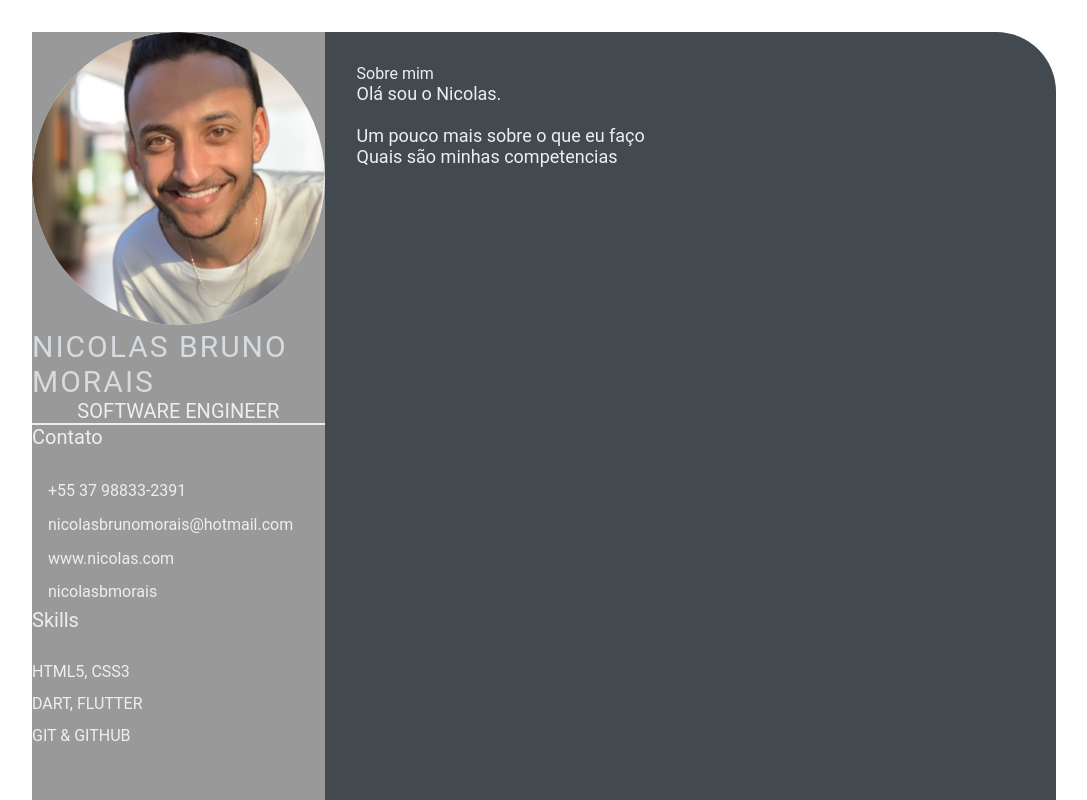
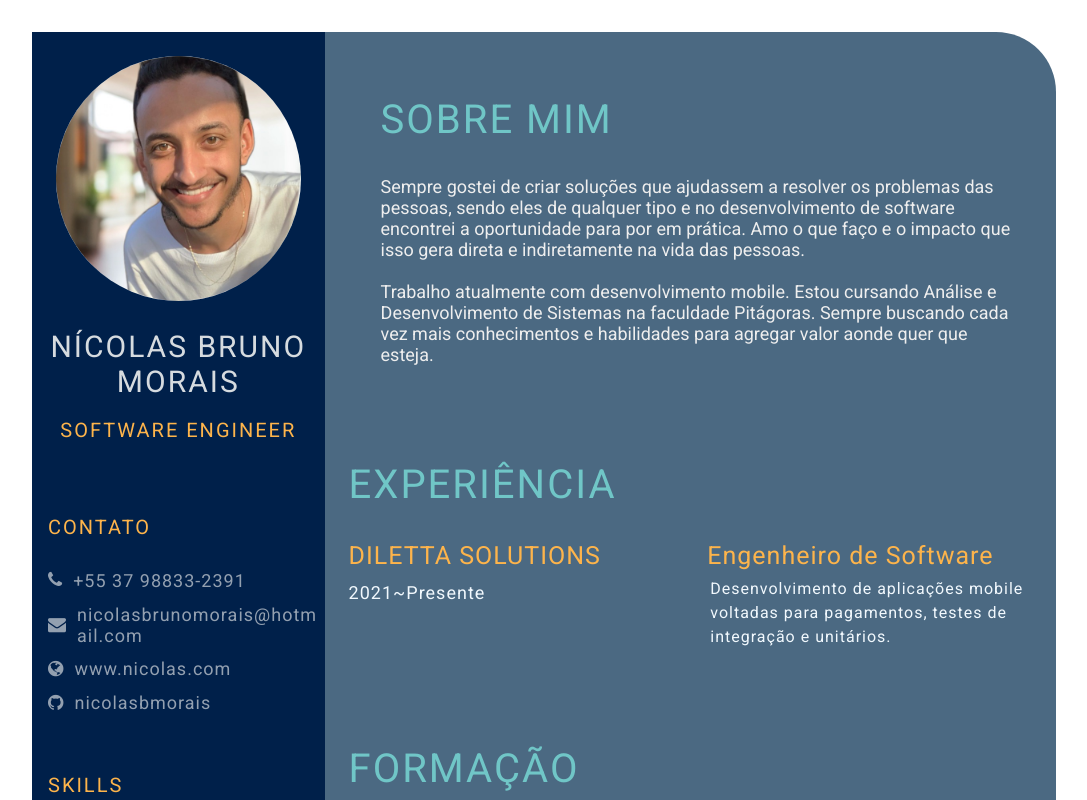
Before and after one commit to nicolasbmorais/nicolasbrunomorais.github.io, a plain HTML site: page index.html in a window 1280 px wide. Shown: the top 800 px of the page, without its empty margins (96-1183 px from the left). Drawn offline with Linux system fonts and the light colour scheme.

Commit message:
Finalizando projeto

```diff
--- a/index.html
+++ b/index.html
@@ -1,13 +1,24 @@
 <!DOCTYPE html>
-<html lang="pt-br">
+<html lang="en">
+
 <head>
     <meta charset="UTF-8">
     <meta http-equiv="X-UA-Compatible" content="IE=edge">
     <meta name="viewport" content="width=device-width, initial-scale=1.0">
-    <title>Nicolas Morais</title>
+    <title>Nícolas Bruno Morais CV</title>
 
+    <!-- Google font  -->
+    <link rel="preconnect" href="https://fonts.googleapis.com">
+    <link rel="preconnect" href="https://fonts.gstatic.com" crossorigin>
+    <link
+        href="https://fonts.googleapis.com/css2?family=Roboto:ital,wght@0,100;0,300;0,400;0,700;1,100;1,300;1,400;1,700&display=swap"
+        rel="stylesheet">
+
+    <!-- font-awesome -->
+    <link rel="stylesheet" href="https://cdnjs.cloudflare.com/ajax/libs/font-awesome/4.7.0/css/font-awesome.min.css">
+
+    <!-- Custom CSS -->
     <link rel="stylesheet" href="style.css">
-
 </head>
 
 <body>
@@ -16,16 +27,16 @@
             <section class="left-section-content">
                 <div class="profile">
                     <img src="img/profile-image.jpeg" alt="Profile image" class="class profile-image">
-                    <p class="name">Nicolas Bruno Morais</p>
+                    <p class="name">Nícolas Bruno Morais</p>
                     <p class="profession">Software Engineer</p>
                 </div>
                 <div class="contact-info">
                     <p class="left-title">Contato</p>
                     <ul>
-                        <li><i class="fa-phone"></i>+55 37 98833-2391</li>
-                        <li><i class="fa-envelop"></i>nicolasbrunomorais@hotmail.com</li>
-                        <li><i class="fa-globe"></i>www.nicolas.com</li>
-                        <li><i class="fa-git"></i>nicolasbmorais</li>
+                        <li><i class="fa fa-phone"></i>+55 37 98833-2391</li>
+                        <li><i class="fa fa-envelope"></i>nicolasbrunomorais@hotmail.com</li>
+                        <li><i class="fa fa-globe"></i>www.nicolas.com</li>
+                        <li><i class="fa fa-github"></i>nicolasbmorais</li>
                     </ul>
                 </div>
                 <div class="skills">
@@ -49,14 +60,65 @@
                 <section class="about gap">
                     <div class="right-title">Sobre mim</div>
                     <p class="about-me-contents">
-                                Olá sou o Nicolas.<br>
-                                <br> Um pouco mais sobre o que eu faço
-                                <br> Quais são minhas competencias
+                        Sempre gostei de criar soluções que ajudassem a resolver os problemas das pessoas, sendo eles de
+                        qualquer tipo e no
+                        desenvolvimento de software encontrei a oportunidade para por em prática. Amo o que faço e o
+                        impacto que isso gera
+                        direta e indiretamente na vida das pessoas.<br>
+
+                        <br>Trabalho atualmente com desenvolvimento mobile. Estou cursando Análise e
+                        Desenvolvimento de Sistemas na
+                        faculdade Pitágoras. Sempre buscando cada vez mais conhecimentos e habilidades para agregar
+                        valor aonde quer que esteja.
                     </p>
                 </section>
             </div>
+            <section class="experience gap">
+                <div class="right-title">Experiência</div>
+                <div class="experience-contents">
+                    <div class="exp-left">
+                        <p class="exp-company">Diletta Solutions</p>
+                        <p class="exp-time-period">2021~Presente</p>
+                    </div>
+                    <div class="exp-right">
+                        <p class="exp-position">Engenheiro de Software</p>
+                        <p class="exp-desc">Desenvolvimento de aplicações mobile voltadas para pagamentos, testes de
+                            integração e unitários.</p>
+                    </div>
+                </div>
             </section>
-
+            <section class="education gap">
+                <div class="right-title">Formação</div>
+                <div class="education-contents">
+                    <div class="education-left">
+                        <p class="education-company">Pitágoras</p>
+                        <p class="education-time-period">2021~Presente</p>
+                    </div>
+                    <div class="education-right">
+                        <p class="education-position">Análise e Desenvolvimento de Sistemas</p>
+                        <p class="education-desc">Engenharia de Software, Banco de Dados, Interface e Usabilidade,
+                            Persistência de Dados, Computação em Nuvem,
+                            Desenvolvimento Mobile, Programação Web, Lógica Computacional, Algoritmos, Persistência de
+                            Dados, Infraestrutura de
+                            Redes, Modelagem de Sistemas e Dados, Redes e Sistemas Distribuídos, Análise Orientada a
+                            Objetos.</p>
+                    </div>
+                </div>
+            </section>
+            <section class="certificates gap">
+                <div class="right-title">Certificados</div>
+                <div class="certificates-contents">
+                    <div class="certificates-left">
+                        <p class="certificates-company">POO</p>
+                        <p class="certificates-time-period">2022</p>
+                    </div>
+                    <div class="certificates-right">
+                        <p class="certificates-position">Programação Orientada a Objetos</p>
+                        <p class="certificates-desc">2022 ~ Sem data de expiração</p>
+                    </div>
+                </div>
+            </section>
+        </section>
     </main>
 </body>
 
--- a/style.css
+++ b/style.css
@@ -17,14 +17,16 @@
 .left-section {
     grid-column: span 2;
     height: 100%;
-    background-color: #999999;
+    background-color: #00204A;
 }
 
 .right-section {
     grid-column: span 5;
     height: 100%;
-    background-color: #424a50;
+    background-color: #4B6982;
     border-radius: 0px 60px 0px 0px;
+    padding-left: 1.5rem;
+    padding-left: 1.5rem;
 }
 
 .left-section-contents {
@@ -33,58 +35,86 @@
 
 .profile {
     width: 100%;
-    border-bottom: 2px solid #eeeeee;
 }
 
 .profile .profile-image {
+    padding: 1.50rem;
     width: 100%;
     border-radius: 100%;
 }
 
 .name {
-    color: #D6DBDF;
     font-size: 30px;
+    line-height: 35px;
+    text-align: center;
     letter-spacing: 2px;
     text-transform: uppercase;
+    color: #D6DBDF;
 }
 
 .profession {
-    color: #eeeeee;
+    font-weight: 400;
     font-size: 20px;
+    line-height: 23px;
+    text-align: center;
+    letter-spacing: 2px;
     text-transform: uppercase;
-    text-align: center;
+    color: #FDB44B;
+    padding-bottom: 1.25rem;
+    padding-top: 1.25rem;
 }
 
-/* .contact-info { border-bottom: 2px solid #1B2631; } */
 .left-title {
-    color: #eeeeee;
+    padding-top: 3.43rem;
+    padding-bottom: 1.5rem;
+    font-weight: 400;
     font-size: 20px;
+    line-height: 23px;
+    letter-spacing: 2px;
+    text-transform: uppercase;
+    color: #FDB44B;
+    display: flex;
 }
 
-.contact-info ul {
-    padding-top: 1.5rem;
+.contact-info {
+    padding-left: 1rem;
 }
 
 .contact-info ul li,
 .references ul li {
-    padding: .4rem 0;
-    color: #eeeeee;
+    padding: 0.4rem 0;
+    display: flex;
+    font-size: 18px;
+    align-items: center;
+    letter-spacing: 1px;
+    color: #d6dbdfaf;
+    word-break: break-word;
 }
 
 .contact-info ul li i,
 .references ul li i {
-    padding-right: 1rem;
     font-size: 18px;
-    color: #eeeeee;
+    padding-right: 10px;
+
 }
 
-.skills ul {
-    padding-top: 1.5rem;
+.skills {
+    font-weight: 400;
+    font-size: 1px;
+    line-height: 21px;
+    letter-spacing: 1px;
+    padding-left: 1rem;
+    color: rgba(214, 219, 223, 0.686);
 }
 
 .skills ul li p {
     padding: .4rem 0;
-    color: #eeeeee;
+    font-weight: 400;
+    font-size: 18px;
+    line-height: 21px;
+    letter-spacing: 1px;
+    text-transform: uppercase;
+    color: rgba(214, 219, 223, 0.686);
 }
 
 .right-section-contents {
@@ -92,7 +122,14 @@
 }
 
 .right-title {
-    color: #eeeeee;
+    font-weight: 400;
+    font-size: 40px;
+    line-height: 47px;
+    letter-spacing: 2px;
+    text-transform: uppercase;
+    color: #70C6C7;
+    padding-top: 2rem;
+    padding-bottom: 2.06rem;
 }
 
 .gap {
@@ -103,3 +140,58 @@
     font-size: 18px;
     color: #eeeeee;
 }
+
+.exp-desc,
+.education-desc,
+.certificates-desc {
+    padding-left: 0.5rem;
+    font-weight: 400;
+    font-size: 16px;
+    line-height: 24px;
+    letter-spacing: 1px;
+    color: #F1F8FD;
+}
+
+.experience-contents,
+.education-contents,
+.certificates-contents {
+    display: grid;
+    grid-template-columns: repeat(2, 1fr);
+    padding-bottom: 2rem;
+    color: #F1F8FD;
+}
+
+.exp-company,
+.education-company,
+.certificates-company {
+    padding-bottom: 0.43rem;
+    font-size: 25px;
+    font-weight: 400;
+    line-height: 29px;
+    letter-spacing: 1px;
+    text-transform: uppercase;
+    color: #FDB44B;
+}
+
+.exp-time-period,
+.education-time-period,
+.certificates-time-period {
+    font-weight: 400;
+    font-size: 18px;
+    line-height: 32px;
+    letter-spacing: 1px;
+    color: #F1F8FD;
+}
+
+.exp-position,
+.education-position,
+.certificates-position {
+    padding-bottom: 0.43rem;
+    font-size: 16px;
+    padding-left: 5px;
+    font-weight: 400;
+    font-size: 25px;
+    line-height: 29px;
+    letter-spacing: 1px;
+    color: #FDB44B;
+}
```
Lines whose indentation alone changed are shown as unchanged.
